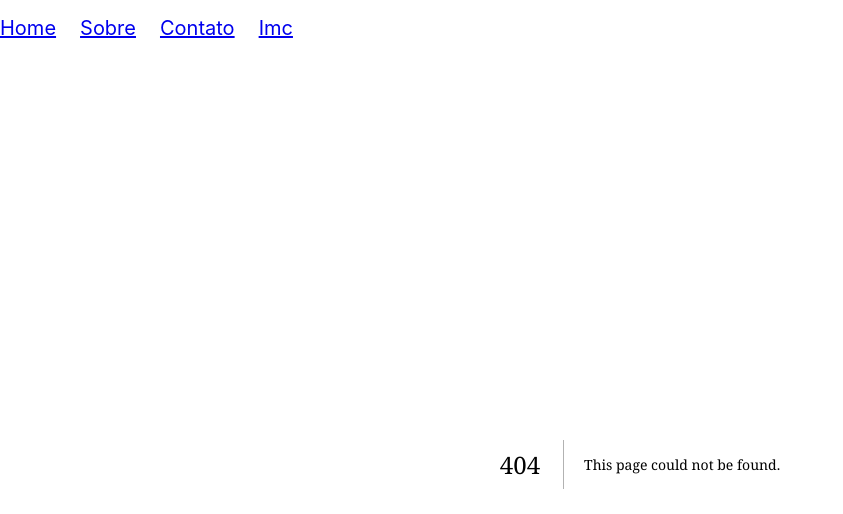
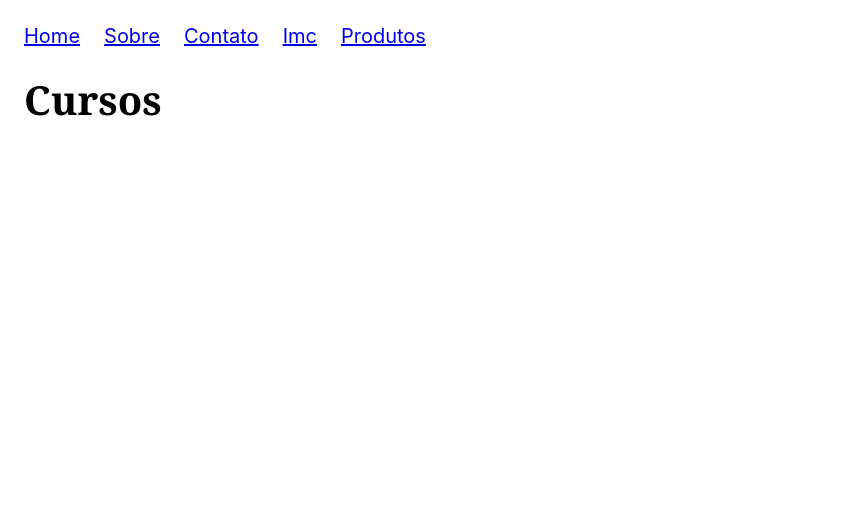
Before and after one commit to V-Matheus/Origamid--Next, a Next.js app: page /cursos in a window 1280 px wide. Before the commit this address had no page. Shown: the top 514 px of the page, without its empty margins (0-843 px from the left). Built offline with nearby package versions, Linux system fonts and the light colour scheme.

Commit message:
Dynamic Routes

```diff
--- /dev/null
+++ b/src/app/cursos/[...slug]/page.tsx
@@ -0,0 +1,15 @@
+import React from 'react';
+
+type PageParams = {
+  params: {
+    slug: string[];
+  };
+};
+
+export default async function CursosPage({ params }: PageParams) {
+  return (
+    <div>
+      <h1>Cursos</h1>
+    </div>
+  );
+}
--- a/src/components/menu.tsx
+++ b/src/components/menu.tsx
@@ -14,7 +14,10 @@ export default function Menu() {
         <Link href={'/contato'}> Contato</Link>
       </li>
       <li>
-        <Link href={'/imc'}> Imc</Link>
+        <Link href={'/imc'}>Imc</Link>
+      </li>
+      <li>
+        <Link href={'/produtos'}>Produtos</Link>
       </li>
     </ul>
   );
```
Also changed, not shown: src/app/produtos/[id]/page.tsx (added, +32 -0 lines), src/app/produtos/page.tsx (added, +9 -0 lines), acesso.txt.
